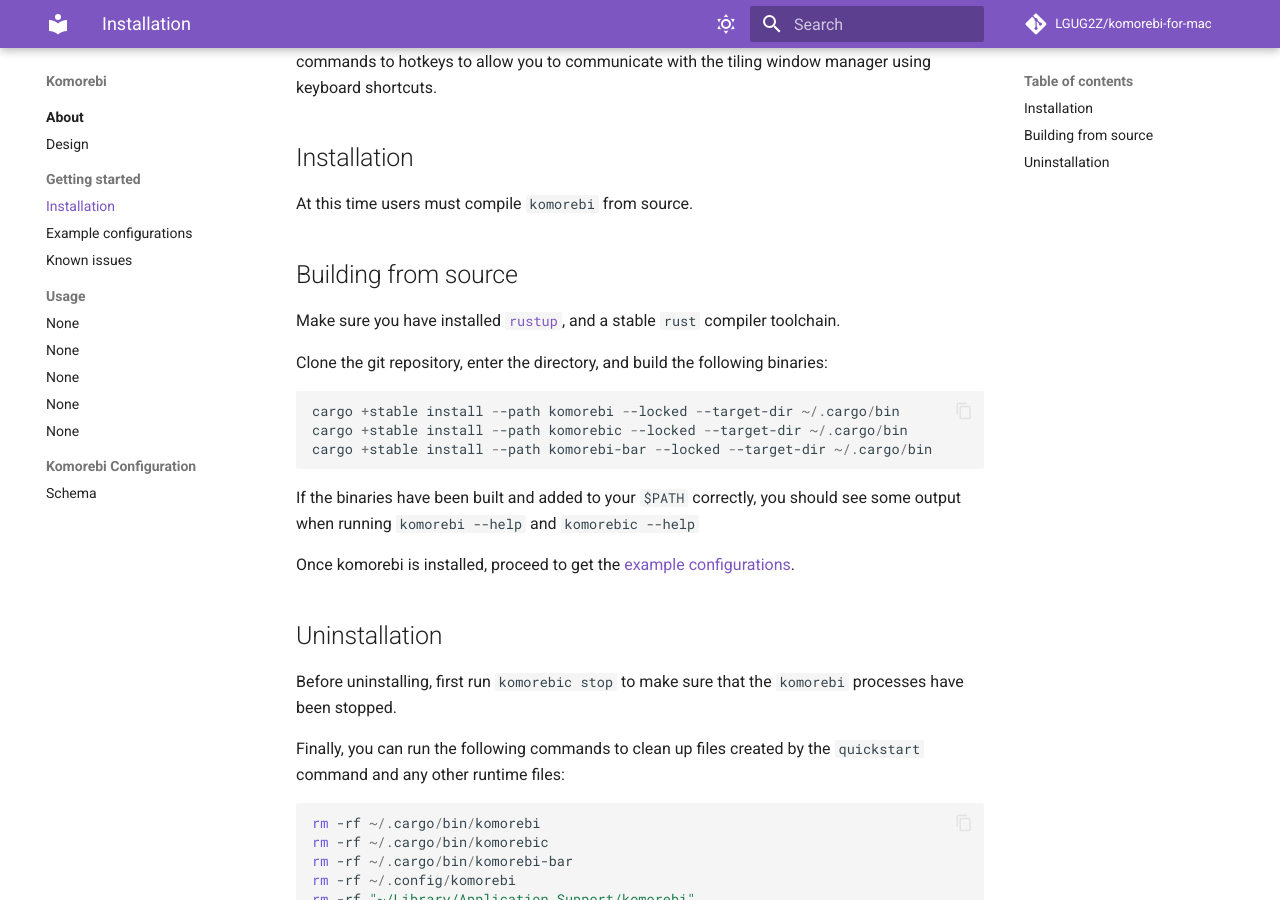
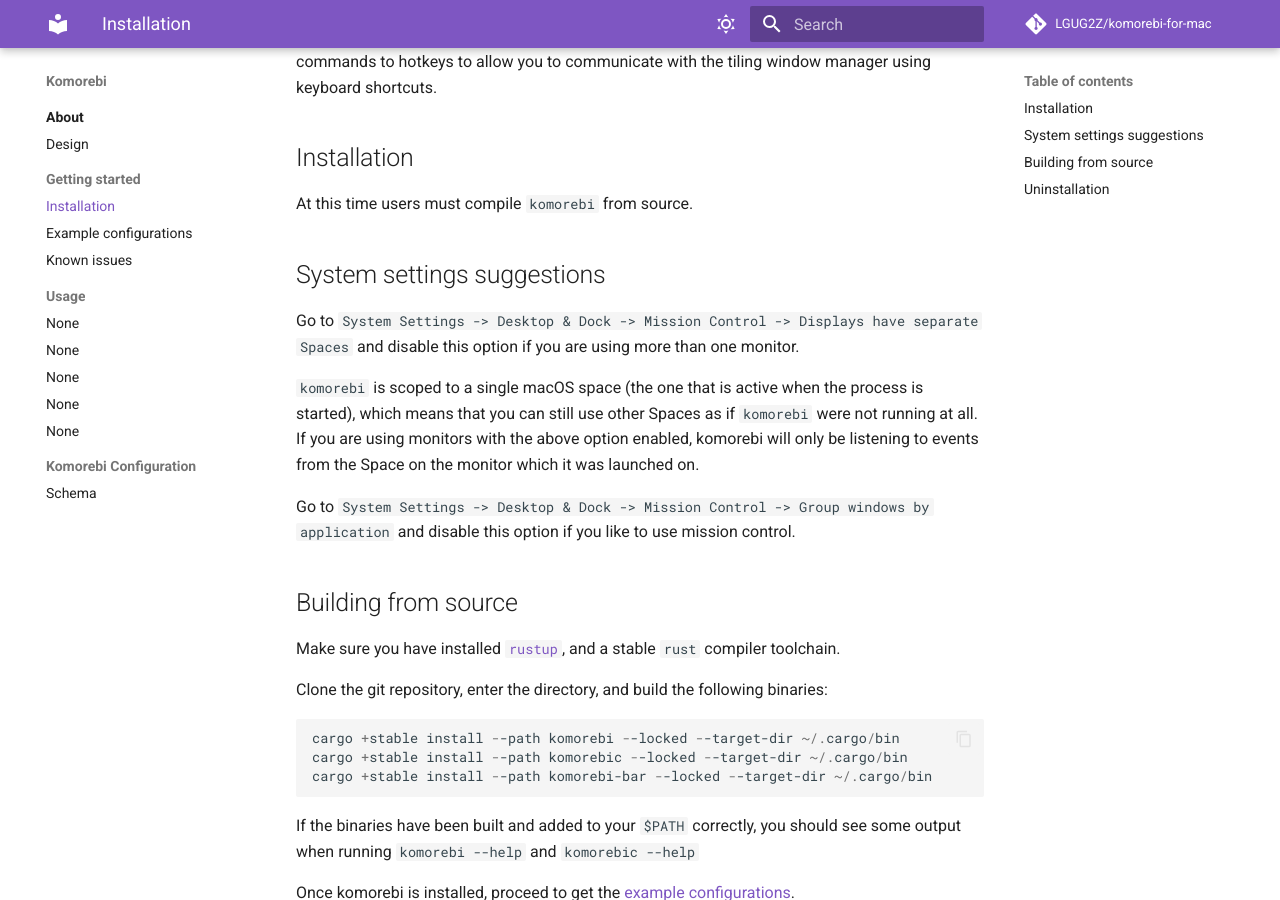
Before and after one commit to LGUG2Z/komorebi-for-mac, an MkDocs documentation site: the page built from docs/installation.md, in a window 1280 px wide and 900 px high, scrolled down 364 px. Built offline with MkDocs 1.6.1 and Material for MkDocs 9.7.7, drawn with Linux system fonts in a browser that asks for light colours; comment, search, counter and statistics services are not loaded.

Commit message:
docs(mkdocs): add notes about system configuration suggestions

```diff
--- a/docs/installation.md
+++ b/docs/installation.md
@@ -17,6 +17,20 @@
 ## Installation
 
 At this time users must compile `komorebi` from source.
+
+## System settings suggestions
+
+Go to `System Settings -> Desktop & Dock -> Mission Control -> Displays have
+separate Spaces` and disable this option if you are using more than one monitor.
+
+`komorebi` is scoped to a single macOS space (the one that is active when the
+process is started), which means that you can still use other Spaces as if
+`komorebi` were not running at all. If you are using monitors with the above
+option enabled, komorebi will only be listening to events from the Space on the
+monitor which it was launched on.
+
+Go to `System Settings -> Desktop & Dock -> Mission Control -> Group windows
+by application` and disable this option if you like to use mission control.
 
 ## Building from source
 
```
